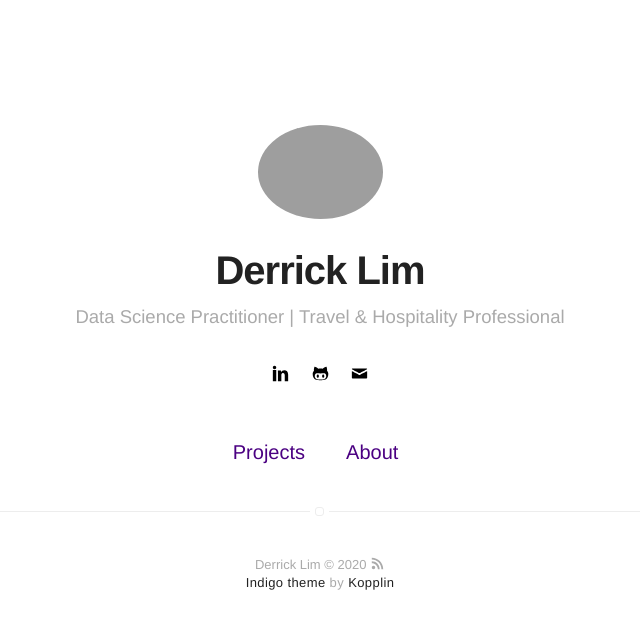
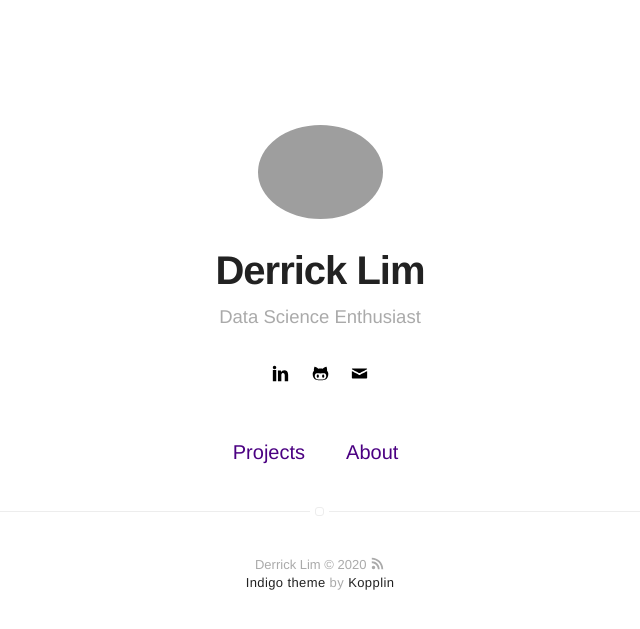
Before and after one commit to d-lim/d-lim.github.io, a Jekyll site: the page built from index.html, in a window 1280 px wide. Shown: the top 629 px of the page, without its empty margins (320-960 px from the left). Built offline with Jekyll 4.4.1, drawn with Linux system fonts in a browser that asks for light colours.

Commit message:
Job title changes
change title to enthusiast and remove travel and hospitality expert

```diff
--- a/_config.yml
+++ b/_config.yml
@@ -1,6 +1,6 @@
 # main text of home
 name: Derrick Lim
-bio: Data Science Practitioner | Travel & Hospitality Professional
+bio: Data Science Enthusiast
 
 # twitter summary info
 description: false
```
